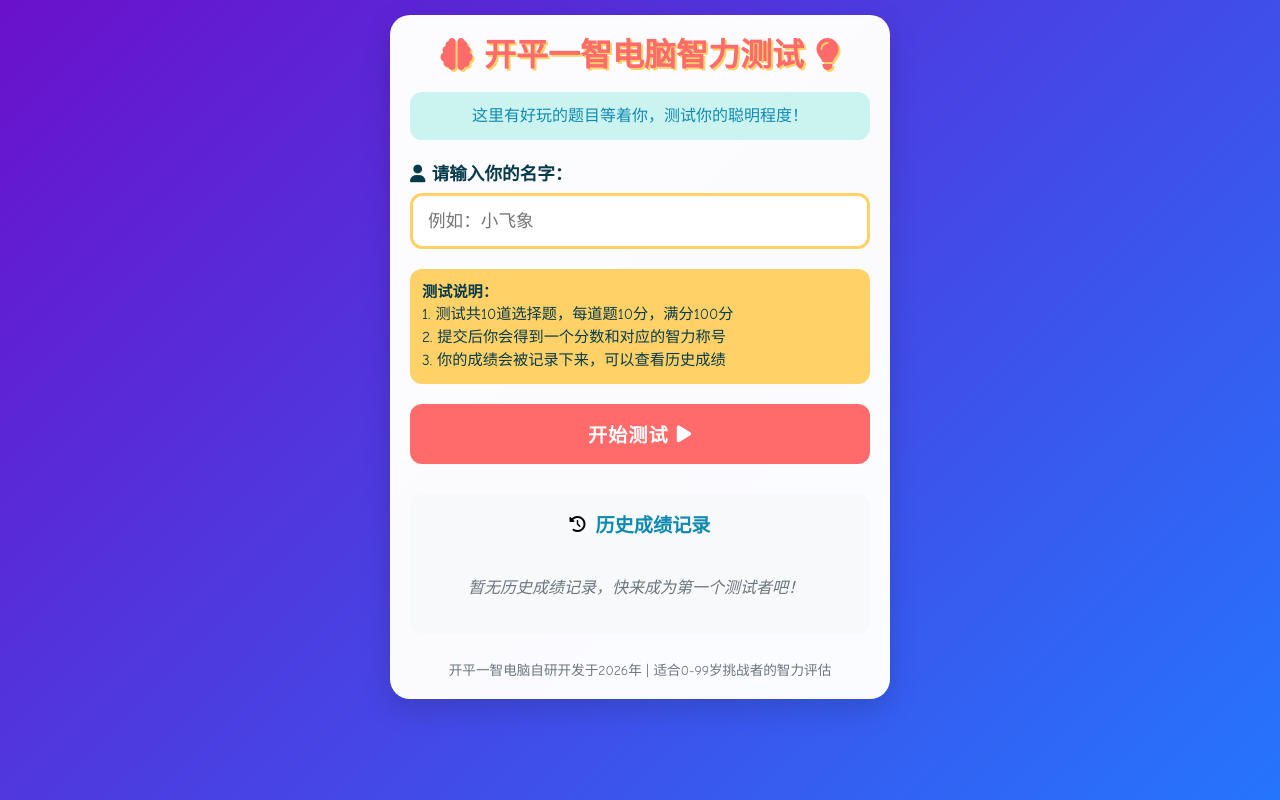
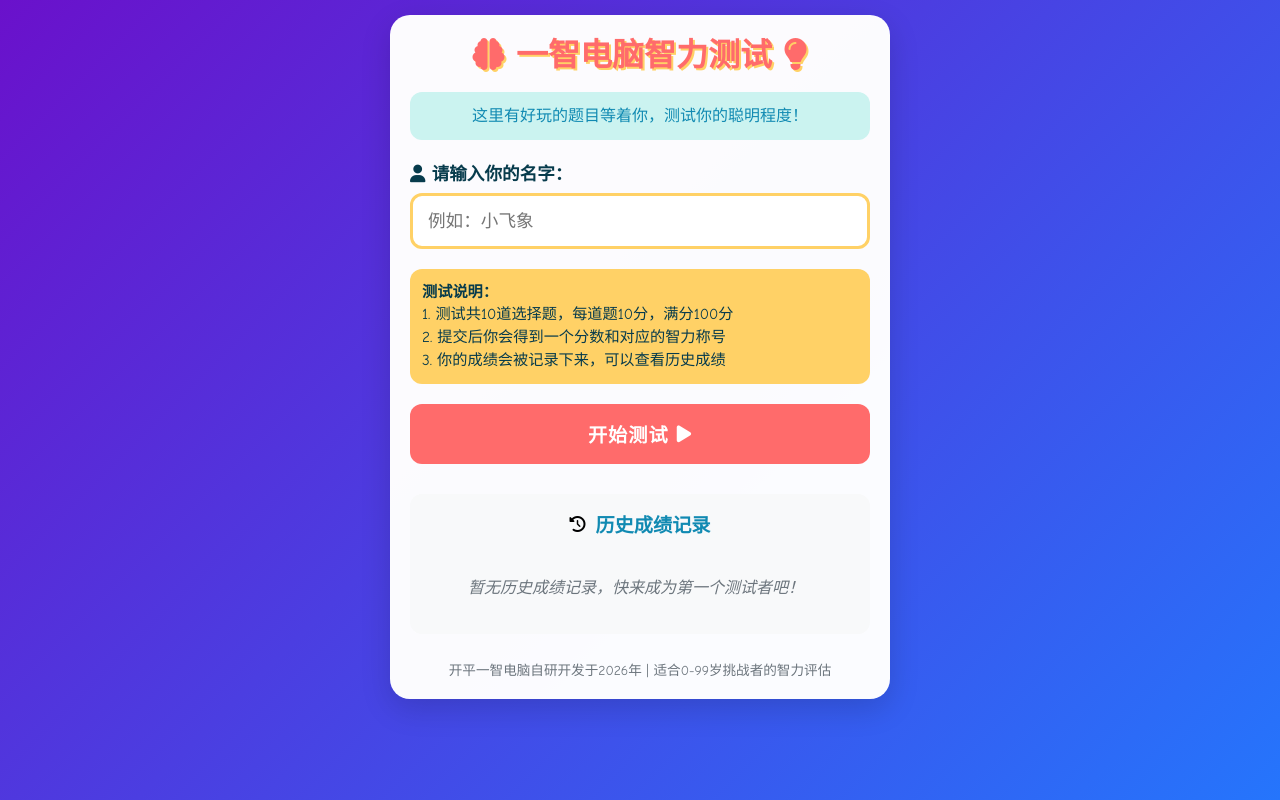
Before and after one commit to czg13610307800/czg13610307800.github.io, a plain HTML site: page index.html in a window 1280 px wide. Drawn offline with Linux system fonts and the light colour scheme.

Commit message:
index.html

```diff
--- a/index.html
+++ b/index.html
@@ -3,7 +3,7 @@
 <head>
     <meta charset="UTF-8">
     <meta name="viewport" content="width=device-width, initial-scale=1.0, maximum-scale=1.0, user-scalable=no">
-    <title>开平一智电脑智力测试</title>
+    <title>一智电脑智力测试</title>
     <link rel="stylesheet" href="https://cdnjs.cloudflare.com/ajax/libs/font-awesome/6.4.0/css/all.min.css">
     <style>
         * {
@@ -461,7 +461,7 @@
 </head>
 <body>
     <div class="container">
-        <h1><i class="fas fa-brain"></i> 开平一智电脑智力测试 <i class="fas fa-lightbulb"></i></h1>
+        <h1><i class="fas fa-brain"></i> 一智电脑智力测试 <i class="fas fa-lightbulb"></i></h1>
 
         <!-- 登录部分 -->
         <div id="loginSection" class="login-section active-section">
```
